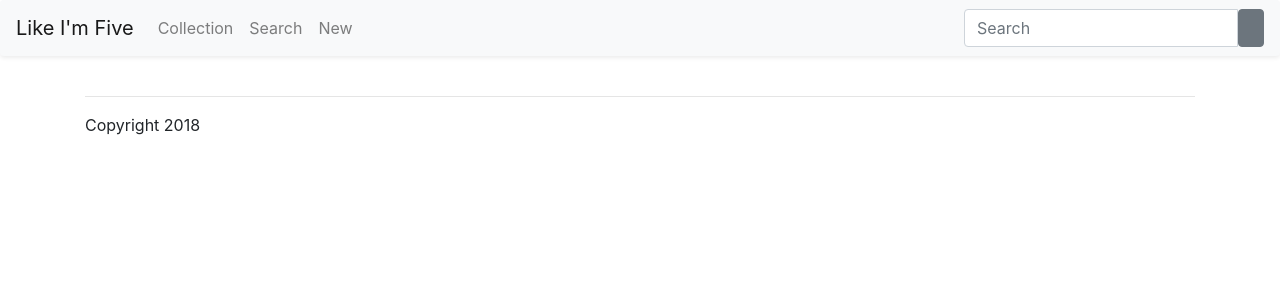
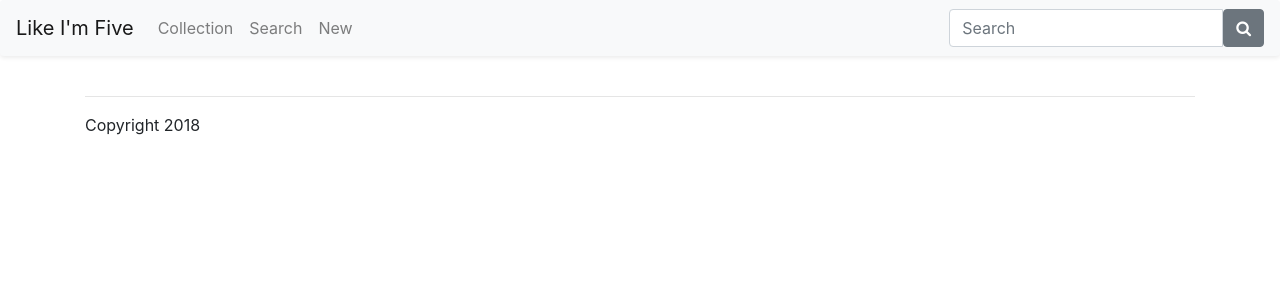
Before and after one commit to bravc/likeimfive, a Django app: page /post/ in a window 1280 px wide. Shown: the top 300 px of the page. Run offline with Django 3.2, Linux system fonts and the light colour scheme; some libraries are stand-ins or nearby versions.

Commit message:
changed to navbar

```diff
--- a/likeimfive/settings.py
+++ b/likeimfive/settings.py
@@ -25,7 +25,7 @@ SECRET_KEY = '3yj=xfp)ah$h=^jg9)e%^!-6-77zqgrmj!0u8snflmcpy5u566'
 # SECURITY WARNING: don't run with debug turned on in production!
 DEBUG = True
 
-ALLOWED_HOSTS = []
+ALLOWED_HOSTS = ['0.0.0.0', 'camlap', 'localhost']
 
 
 # Application definition
--- a/post/templates/post/layout.html
+++ b/post/templates/post/layout.html
@@ -3,9 +3,8 @@
 
 <head>
     <title>Like I'm Five</title>
-    <link rel="stylesheet" href="https://stackpath.bootstrapcdn.com/bootstrap/4.1.1/css/bootstrap.min.css" integrity="sha384-WskhaSGFgHYWDcbwN70/dfYBj47jz9qbsMId/iRN3ewGhXQFZCSftd1LZCfmhktB"
+    <link href="https://stackpath.bootstrapcdn.com/bootstrap/4.1.1/css/bootstrap.min.css" rel="stylesheet" integrity="sha384-WskhaSGFgHYWDcbwN70/dfYBj47jz9qbsMId/iRN3ewGhXQFZCSftd1LZCfmhktB"
         crossorigin="anonymous">
-
     <link rel="stylesheet" href="https://maxcdn.bootstrapcdn.com/font-awesome/4.7.0/css/font-awesome.min.css" />
     <meta name="viewport" content="width=device-width, initial-scale=1, shrink-to-fit=no">
     <!-- <link rel="stylesheet" type="text/css" href="../../static/css/layout.css"> {% block styles%} {% endblock %} -->
@@ -40,12 +39,14 @@
             </ul>
             <ul class="nav navbar-nav ml-auto">
                 <li class="nav-item">
-                    <form class="form-inline" role="search">
+                    <form class="form-inline" role="search" method="POST" action="/post/search">
+                        {% csrf_token %}
+
                         <div class="input-group">
                             <input class="form-control" type="text" placeholder="Search" name="q">
                             <!-- <div class="input-group-btn"> -->
                             <button class="btn btn-secondary" type="submit">
-                                <span class="glyphicon glyphicon-search" aria-hidden="true"></span>
+                                <i class="fa fa-search" aria-hidden="true"></i>
                             </button>
                             <!-- </div> -->
                         </div>
```
